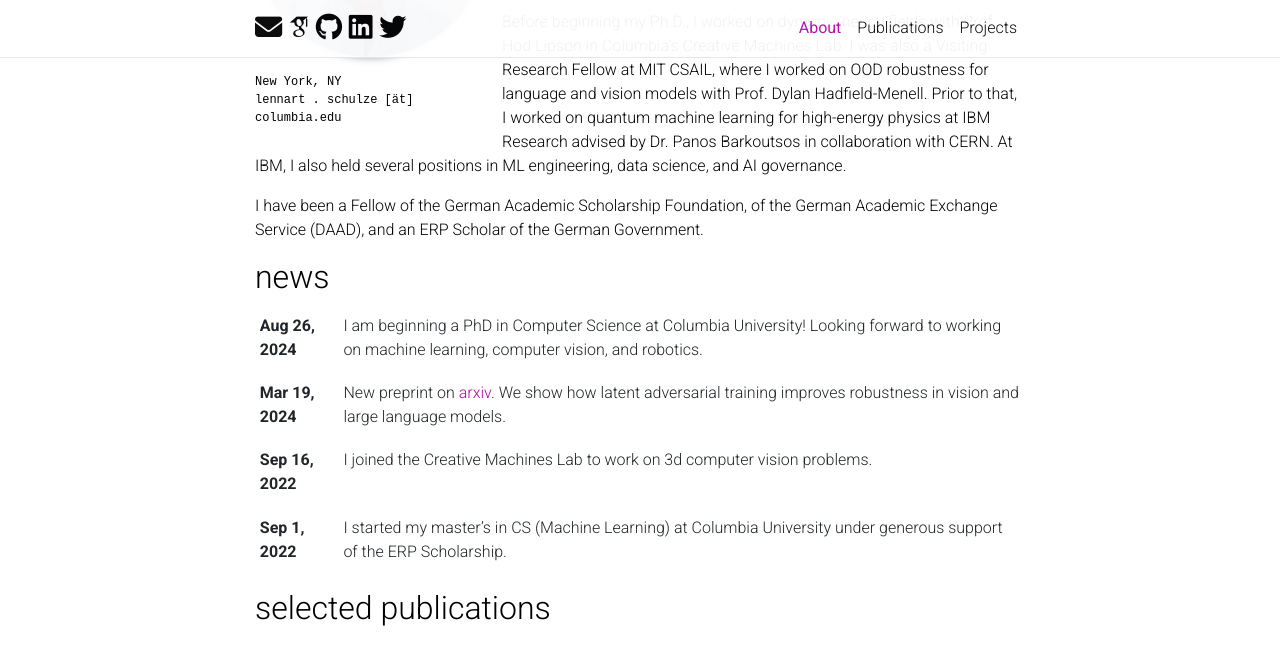
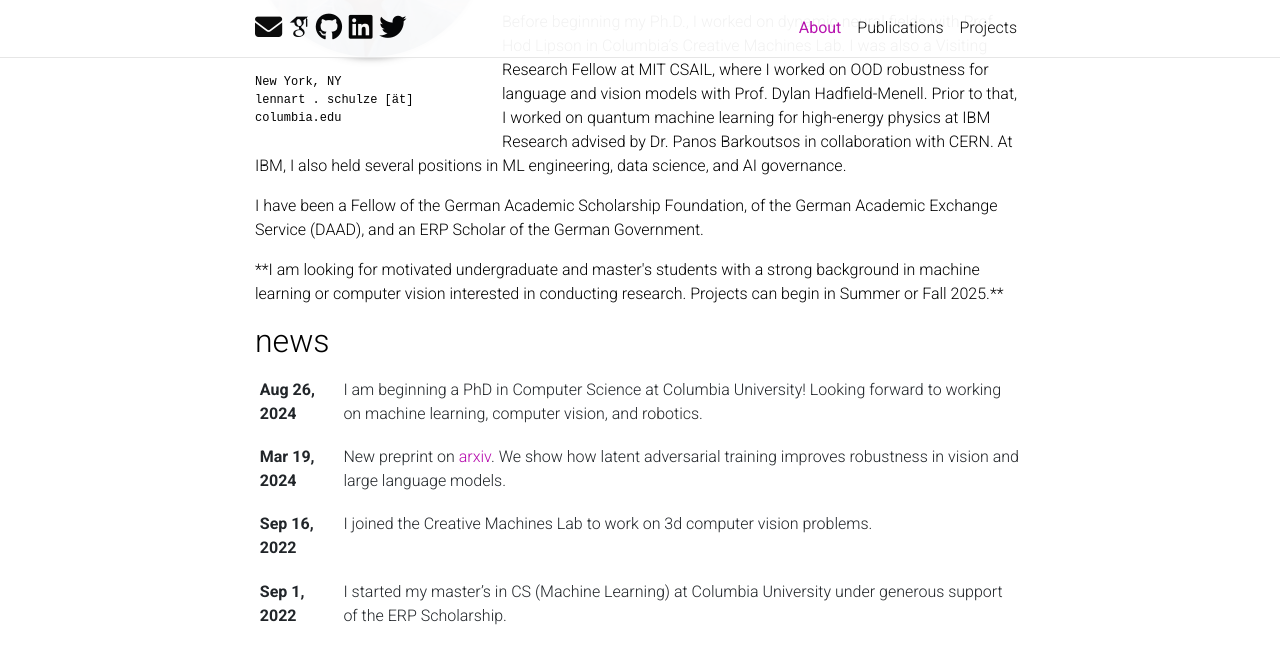
Before and after one commit to lenn-arts/lenn-arts.github.io, a Jekyll site: the page built from _pages/about.md, in a window 1280 px wide and 900 px high, scrolled down 374 px, cut to the strip 0-656 px from the top of the window. Built offline with Jekyll 4.4.1, drawn with Linux system fonts in a browser that asks for light colours; full-size pictures stand in for the smaller copies a plugin makes; some web fonts are replaced; comment, search, counter and statistics services are not loaded; a style sheet for code colours, icons or effects is not loaded.

Commit message:
Update about.md

```diff
--- a/_pages/about.md
+++ b/_pages/about.md
@@ -25,6 +25,8 @@
 
 I have been a Fellow of the German Academic Scholarship Foundation, of the German Academic Exchange Service (DAAD), and an ERP Scholar of the German Government.
 
+<p style='text-color:#fc9803'>**I am looking for motivated undergraduate and master's students with a strong background in machine learning or computer vision interested in conducting research. Projects can begin in Summer or Fall 2025.**</p>
+
 <!--Write your biography here. Tell the world about yourself. Link to your favorite [subreddit](http://reddit.com). You can put a picture in, too. The code is already in, just name your picture `prof_pic.jpg` and put it in the `img/` folder.
 
 // Put your address / P.O. box / other info right below your picture. You can also disable any of these elements by editing `profile` property of the YAML header of your `_pages/about.md`. Edit `_bibliography/papers.bib` and Jekyll will render your [publications page](/al-folio/publications/) automatically.
```
